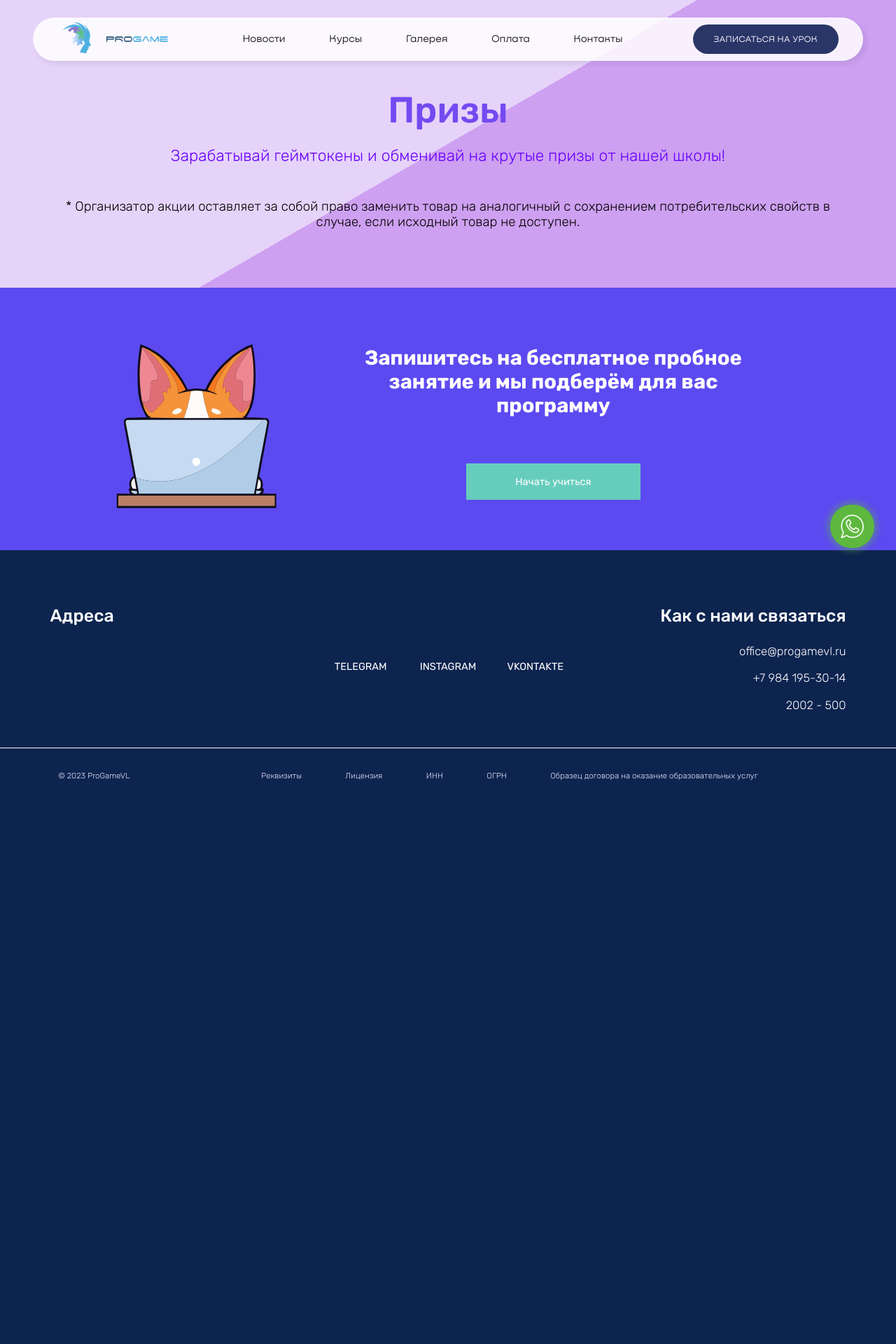
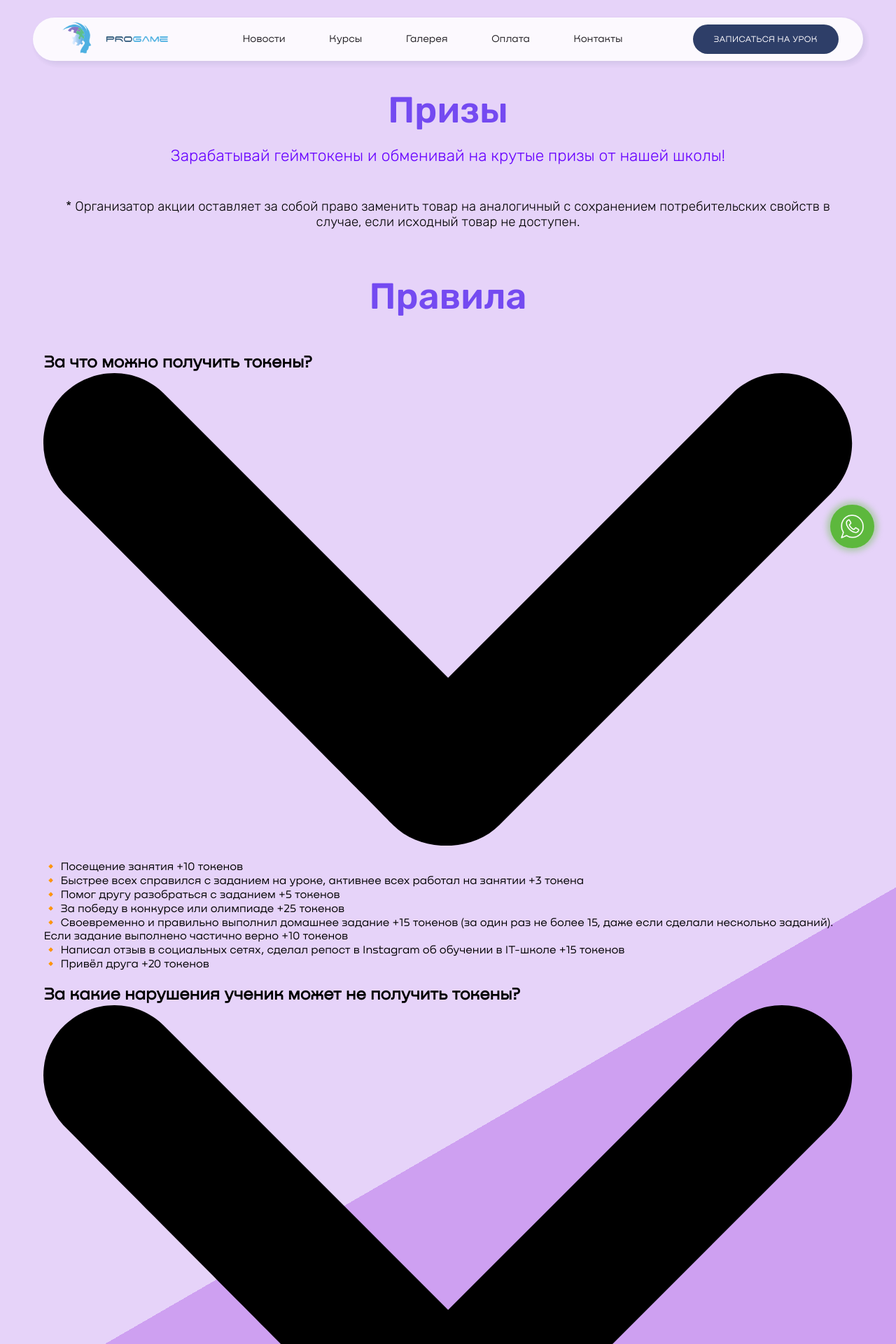
Before and after one commit to murrrkl/ProGameVL, a PHP site: page /shop.php in a window 1280 px wide. Shown: the top 1920 px of the page at 70% size. Before the commit the page ends 1115 px from the top, so only its background shows below. Run offline with PHP 8.4, Linux system fonts and the light colour scheme; data that the repository does not hold is empty; some web fonts are replaced.

Commit message:
Update shop.php

```diff
--- a/shop.php
+++ b/shop.php
@@ -13,10 +13,11 @@
     <link rel="preload" href="/fonts/Inter-Bold.woff2" as="font" type="font/woff2" crossorigin>
     <link rel="preload" href="/fonts/segoeprint.woff" as="font" type="font/woff" crossorigin>
     <link rel="stylesheet" href="/css/header.css">
-    <link rel="stylesheet" href="/css/shop.css">
+    <link rel="stylesheet" href="/css/shop.css?12345678">
     <script defer src="https://cdnjs.cloudflare.com/ajax/libs/jquery/3.6.0/jquery.min.js"></script>
     <script defer src="/js/maska-nomera.js"></script>
     <script defer src = "/js/pop_up.js"></script>
+    <script defer src = "/js/shop.js"></script>
 </head>
 <body class="overflow_y">
 <header id="header-section">
@@ -101,6 +102,55 @@
         ?>
         </div>
         <h4 class = "shop_header last_header">* Организатор акции оставляет за собой право заменить товар на аналогичный с сохранением потребительских свойств в случае, если исходный товар не доступен.</h4>
+                <h1 class = "section_header" style= "margin-bottom: 30px;">Правила</h1>
+        <div id = "question_block">
+            <div class="spoiler_wrap">
+                <h2 class="spoiler_title">За что можно получить токены?
+                    <span class="spoiler_arrow"><svg viewBox="-122.9 121.1 105.9 61.9"><path d="M-63.2 180.3l43.5-43.5c1.7-1.7 2.7-4 2.7-6.5s-1-4.8-2.7-6.5c-1.7-1.7-4-2.7-6.5-2.7s-4.8 1-6.5 2.7L-69.9 161l-37.2-37.2c-1.7-1.7-4-2.7-6.5-2.7s-4.8 1-6.5 2.6c-1.9 1.8-2.8 4.2-2.8 6.6 0 2.3.9 4.6 2.6 6.5 11.4 11.5 41 41.2 43 43.3l.2.2c3.6 3.6 10.3 3.6 13.9 0z"></path></svg></span>
+                </h2>
+                <div class="spoiler_content">
+                    <ul>
+                        <li>🔸 Посещение занятия +10 токенов</li>
+                        <li>🔸 Быстрее всех справился с заданием на уроке, активнее всех работал на занятии +3 токена</li>
+                        <li>🔸 Помог другу разобраться с заданием +5 токенов</li>
+                        <li>🔸 За победу в конкурсе или олимпиаде +25 токенов</li>
+                        <li>🔸 Своевременно и правильно выполнил домашнее задание +15 токенов (за один раз не более 15, даже если сделали несколько заданий). Если задание выполнено частично верно +10 токенов</li>
+                        <li>🔸 Написал отзыв в социальных сетях, сделал репост в Instagram об обучении в IT-школе +15 токенов</li>
+                        <li>🔸 Привёл друга +20 токенов</li>
+                    </ul>
+                </div>
+            </div>
+            <div class="spoiler_wrap">
+                <h2 class="spoiler_title"> За какие нарушения ученик может не получить токены?
+                    <span class="spoiler_arrow"><svg viewBox="-122.9 121.1 105.9 61.9"><path d="M-63.2 180.3l43.5-43.5c1.7-1.7 2.7-4 2.7-6.5s-1-4.8-2.7-6.5c-1.7-1.7-4-2.7-6.5-2.7s-4.8 1-6.5 2.7L-69.9 161l-37.2-37.2c-1.7-1.7-4-2.7-6.5-2.7s-4.8 1-6.5 2.6c-1.9 1.8-2.8 4.2-2.8 6.6 0 2.3.9 4.6 2.6 6.5 11.4 11.5 41 41.2 43 43.3l.2.2c3.6 3.6 10.3 3.6 13.9 0z"></path></svg></span>
+                </h2>
+                <div class="spoiler_content">
+                    <ul>
+                        <li>🔹 Первое - устное предупреждение, после второго предупреждения - вычет 5 токенов</li>
+                        <li>🔹 Пропуск занятия 10 токенов (Если ученик пропустил занятие, токены за пропущенный урок не начисляются)</li>
+                        <li>🔹Сидение в телефоне на уроке -5 токенов</li>
+                        <li>🔹 Игры/ютуб на уроке -5 токенов</li>
+                        <li>🔹 Публикация в галерею электронных дневников не своей работы -15 токенов</li>
+                        <li>🔹 Публикация в галерею электронных дневников нецензурного поста или поста не относящегося к тематике занятий школы -50 токенов.</li>
+                    </ul>
+                </div>
+            </div>
+            <div class="spoiler_wrap">
+                <h2 class="spoiler_title"> Когда можно обменять токены на призы?
+                    <span class="spoiler_arrow"><svg viewBox="-122.9 121.1 105.9 61.9"><path d="M-63.2 180.3l43.5-43.5c1.7-1.7 2.7-4 2.7-6.5s-1-4.8-2.7-6.5c-1.7-1.7-4-2.7-6.5-2.7s-4.8 1-6.5 2.7L-69.9 161l-37.2-37.2c-1.7-1.7-4-2.7-6.5-2.7s-4.8 1-6.5 2.6c-1.9 1.8-2.8 4.2-2.8 6.6 0 2.3.9 4.6 2.6 6.5 11.4 11.5 41 41.2 43 43.3l.2.2c3.6 3.6 10.3 3.6 13.9 0z"></path></svg></span>
+                </h2>
+                <div class="spoiler_content">
+                    <p>Обменять гейм токены на призы можно 2 раза в год: </p>
+                    <ul>
+                        <li>◽️на Новый год <br> ㅤㅤ❗️Можно потратить не более 300 гейм токенов <br>
+                        ㅤㅤ‼️Призы заказываются перед Новым годом, а вручаются после новогодних каникул </li>
+                        <br>
+                        <li>◽️на конец учебного года <br> ㅤㅤ❗️Можно потратить не более 500 гейм токенов</li>
+                    </ul>
+                    <p>Оставшиеся токены остаются на следующее полугодие</p>
+                </div>
+            </div>
+        </div>
     </section>
     <section id = "start">
         <img id = "dog" src = "/images/corgy.svg">
```
